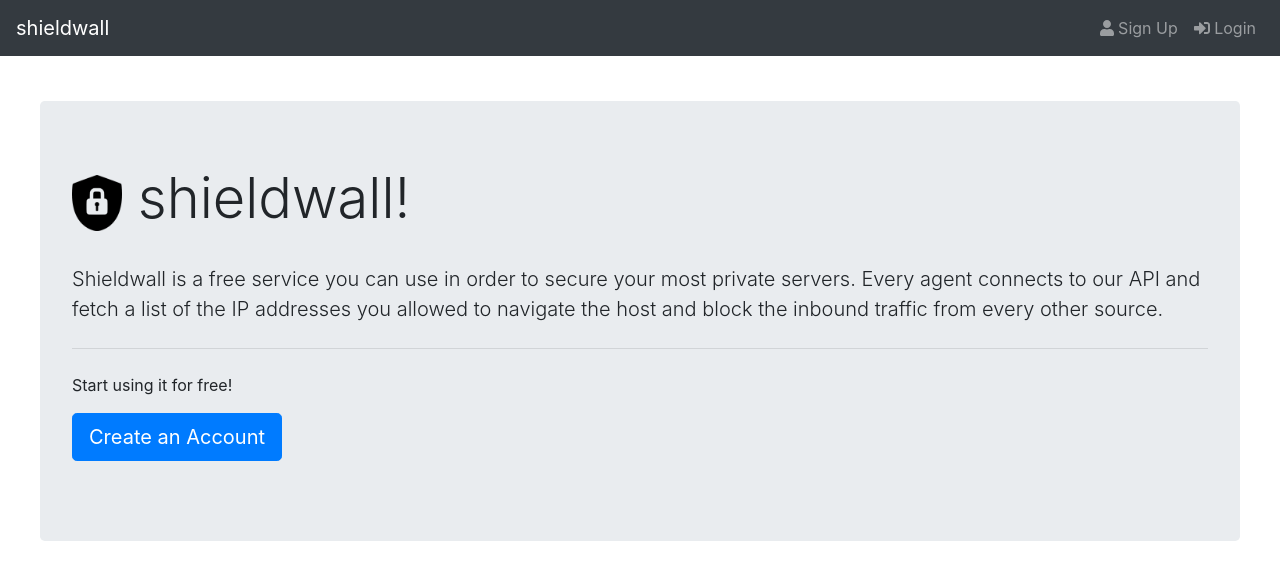
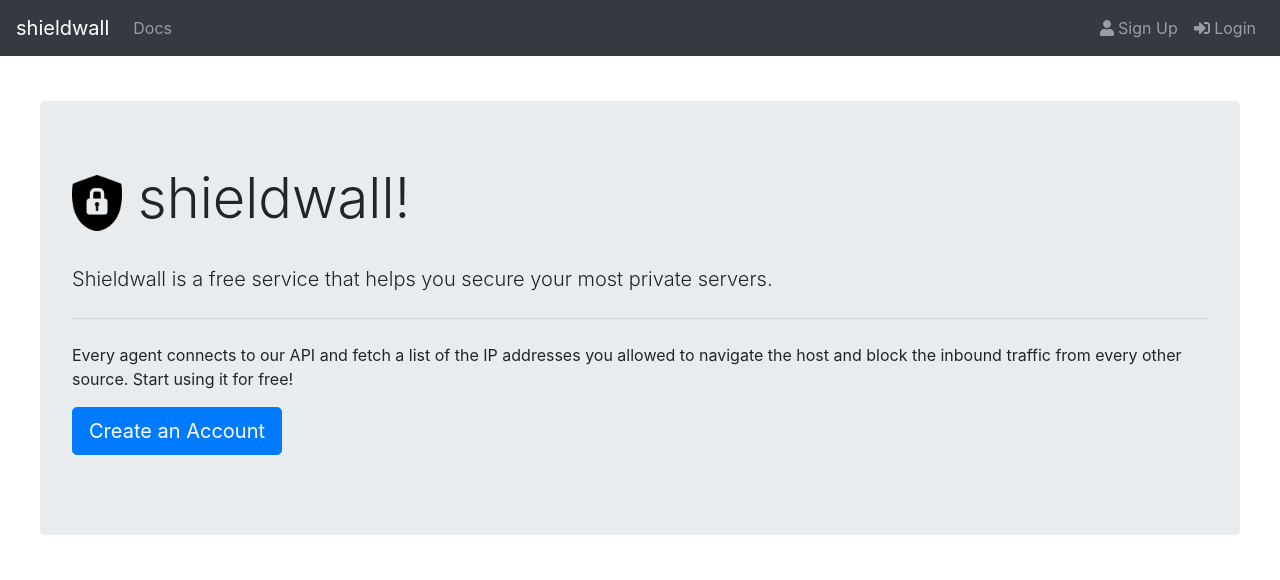
Before and after one commit to evilsocket/shieldwall, a Vue app in the folder frontend/: page / in a window 1280 px wide. Shown: the top 580 px of the page. Built offline with nearby package versions, Linux system fonts and the light colour scheme; what vue-timeago would draw is missing.

Commit message:
misc: small fix or general refactoring i did not bother commenting

```diff
--- a/frontend/public/index.html
+++ b/frontend/public/index.html
@@ -5,7 +5,7 @@
     <meta http-equiv="X-UA-Compatible" content="IE=edge">
     <meta name="viewport" content="width=device-width,initial-scale=1.0">
     <link rel="icon" href="<%= BASE_URL %>favicon.png">
-    <title>shieldwall</title>
+    <title>shieldwall - secure your most private servers</title>
 
     <script src="https://www.google.com/recaptcha/api.js?onload=vueRecaptchaApiLoaded&render=explicit" async defer></script>
 </head>
--- a/frontend/src/App.vue
+++ b/frontend/src/App.vue
@@ -2,6 +2,13 @@
   <div id="app">
     <nav class="navbar navbar-expand navbar-dark bg-dark">
       <a class="navbar-brand" href="/">shieldwall</a>
+
+      <div class="navbar-nav mr-auto">
+        <li class="nav-item">
+          <router-link to="/docs" class="nav-link">Docs</router-link>
+        </li>
+      </div>
+
 
       <div v-if="!currentUser" class="navbar-nav ml-auto">
         <li class="nav-item">
--- a/frontend/src/router.js
+++ b/frontend/src/router.js
@@ -1,6 +1,7 @@
 import Vue from 'vue';
 import Router from 'vue-router';
 import Home from './views/Home.vue';
+import Docs from './views/Docs.vue';
 import Login from './views/Login.vue';
 import Register from './views/Register.vue';
 import Verify from './views/Verify.vue';
@@ -14,6 +15,11 @@ export const router = new Router({
       path: '/',
       name: 'home',
       component: Home
+    },
+    {
+      path: '/docs',
+      name: 'docs',
+      component: Docs
     },
     {
       path: '/login',
--- /dev/null
+++ b/frontend/src/views/Docs.vue
@@ -0,0 +1,23 @@
+<template>
+  <div class="docs-container container-fluid">
+    TODO :D
+  </div>
+</template>
+
+<script>
+
+export default {
+  name: 'Docs',
+
+  mounted() {
+  }
+};
+</script>
+
+<style scoped>
+.docs-container {
+  padding: 20px 25px 30px;
+  margin: 0 auto 25px;
+  margin-top: 25px;
+}
+</style>
--- a/frontend/src/views/Home.vue
+++ b/frontend/src/views/Home.vue
@@ -7,10 +7,12 @@
       </h1>
       <br/>
       <p class="lead">
-        Shieldwall is a free service you can use in order to secure your most private servers. Every agent connects to our API and fetch a list of the IP addresses you allowed to navigate the host and block the inbound traffic from every other source.
+        Shieldwall is a free service that helps you secure your most private servers.
       </p>
       <hr class="my-4">
-      <p>Start using it for free!</p>
+      <p>Every agent connects to our API
+        and fetch a list of the IP addresses you allowed to navigate the host and block the inbound traffic from
+        every other source. Start using it for free!</p>
       <p class="lead">
         <a class="btn btn-primary btn-lg" href="/register" role="button">
           Create an Account
@@ -21,30 +23,11 @@
 </template>
 
 <script>
-// import UserService from '../services/user.service';
 
 export default {
   name: 'Home',
-  data() {
-    return {
-      content:
-          "Lorem ipsum dolor sit amet, consectetur adipiscing elit, sed do eiusmod tempor incididunt ut labore et dolore magna aliqua. Ut enim ad minim veniam, quis nostrud exercitation ullamco laboris nisi ut aliquip ex ea commodo consequat. Duis aute irure dolor in reprehenderit in voluptate velit esse cillum dolore eu fugiat nulla pariatur. Excepteur sint occaecat cupidatat non proident, sunt in culpa qui officia deserunt mollit anim id est laborum."
-    };
-  },
   mounted() {
-    /*
-    UserService.getPublicContent().then(
-      response => {
-        this.content = response.data;
-      },
-      error => {
-        this.content =
-          (error.response && error.response.data && error.response.data.message) ||
-          error.message ||
-          error.toString();
-      }
-    );
-     */
+
   }
 };
 </script>
--- a/frontend/src/views/Login.vue
+++ b/frontend/src/views/Login.vue
@@ -48,6 +48,11 @@
         </div>
       </form>
     </div>
+
+    <center>
+      Don't have an account? <br/>
+      <a href="/register">Sign up for free!</a>
+    </center>
   </div>
 </template>
 
@@ -131,8 +136,5 @@ label {
   height: 96px;
   margin: 0 auto 10px;
   display: block;
-  -moz-border-radius: 50%;
-  -webkit-border-radius: 50%;
-  border-radius: 50%;
 }
 </style>
--- a/frontend/src/views/Register.vue
+++ b/frontend/src/views/Register.vue
@@ -60,6 +60,11 @@
       >{{ message }}
       </div>
     </div>
+
+    <center>
+      Already have an account? <br/>
+      <a href="/login">Login in here!</a>
+    </center>
   </div>
 </template>
 
@@ -152,8 +157,5 @@ label {
   height: 96px;
   margin: 0 auto 10px;
   display: block;
-  -moz-border-radius: 50%;
-  -webkit-border-radius: 50%;
-  border-radius: 50%;
 }
 </style>
```
